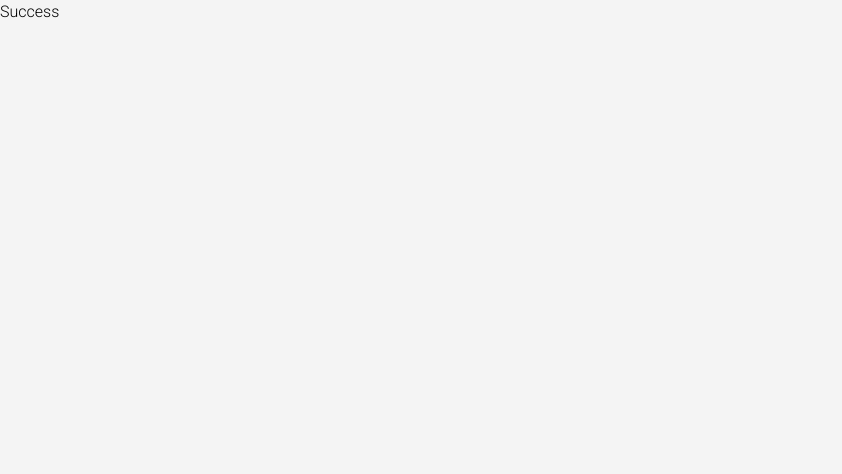
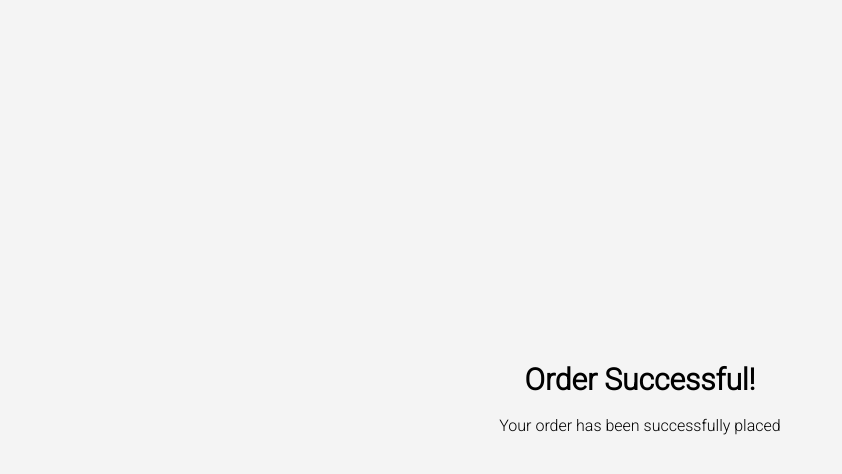
Before and after one commit to Asadujjaman47/Flavoro-Food-ordering-app, a React (Vite) app: page /success in a window 1280 px wide. Shown: the top 474 px of the page, without its empty margins (0-842 px from the left). Built offline with nearby package versions, Linux system fonts and the light colour scheme.

Commit message:
Adding loading animation using react-spinners

```diff
--- a/package.json
+++ b/package.json
@@ -16,7 +16,8 @@
     "react-hot-toast": "^2.4.1",
     "react-icons": "^4.11.0",
     "react-redux": "^8.1.3",
-    "react-router-dom": "^6.16.0"
+    "react-router-dom": "^6.16.0",
+    "react-spinners": "^0.13.8"
   },
   "devDependencies": {
     "@types/react": "^18.2.15",
--- a/src/components/Cart.jsx
+++ b/src/components/Cart.jsx
@@ -5,6 +5,7 @@ import { FaShoppingCart } from "react-icons/fa";
 import ItemCard from "./ItemCard";
 
 import { useSelector } from "react-redux";
+import { useNavigate } from "react-router-dom";
 
 function Cart() {
   const [activeCart, setActiveCart] = useState(false);
@@ -17,6 +18,8 @@ function Cart() {
     (total, item) => total + item.qty * item.price,
     0
   );
+
+  const navigate = useNavigate();
 
   return (
     <>
@@ -60,7 +63,10 @@ function Cart() {
             Total Amount : {totalPrice}
           </h3>
           <hr className="w-[90vw] lg:w[18vw] my-2" />
-          <button className="bg-green-500 font-bold px-3 text-white py-2 rounded-lg w-[98vw] lg:w-[18vw] mb-5">
+          <button
+            onClick={() => navigate("/success")}
+            className="bg-green-500 font-bold px-3 text-white py-2 rounded-lg w-[98vw] lg:w-[18vw] mb-5"
+          >
             Checkout
           </button>
         </div>
--- a/src/pages/Success.jsx
+++ b/src/pages/Success.jsx
@@ -1,9 +1,27 @@
-import React from 'react'
+import React, { useEffect, useState } from "react";
+
+import { PropagateLoader } from "react-spinners";
 
 function Success() {
+  const [loading, setLoading] = useState(true);
+  useEffect(() => {
+    setTimeout(() => {
+      setLoading(false);
+    }, 3000);
+  }, []);
+
   return (
-    <div>Success</div>
-  )
+    <div className="flex flex-col items-center justify-center h-screen">
+      {loading ? (
+        <PropagateLoader color="#36d7b7" />
+      ) : (
+        <div>
+          <h2 className="text-3xl font-semibold mb-4 text-center">Order Successful!</h2>
+          <p>Your order has been successfully placed</p>
+        </div>
+      )}
+    </div>
+  );
 }
 
-export default Success
+export default Success;
```
Also changed, not shown: 1 other file (tests, documents, lock files or other folders).
